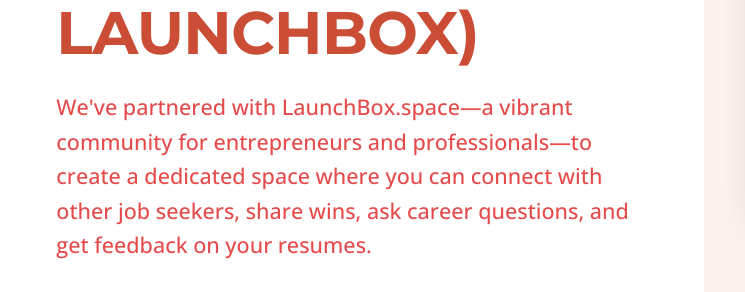
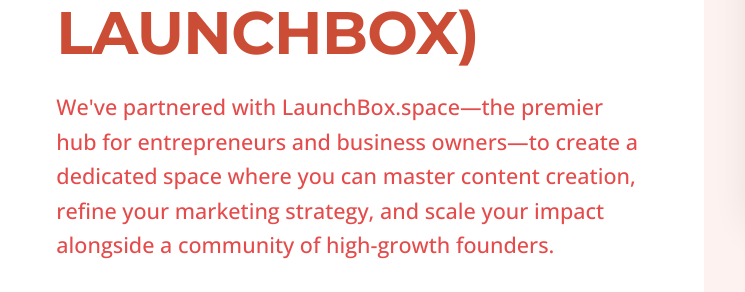
Before and after one commit to arielsan1/PandaPrintsPro, a website built with Vite: page community.html in a window 1280 px wide. Shown: the part 384-676 px from the top of the page, 0-745 px from the left. Built offline with nearby package versions, Linux system fonts and the light colour scheme; grey boxes are pictures that could not be loaded.

Commit message:
Update Community page positioning: target entrepreneurs and business owners

```diff
--- a/community.html
+++ b/community.html
@@ -6,7 +6,7 @@
     <meta name="viewport" content="width=device-width, initial-scale=1.0">
     <title>Community | PandaPrintsPro x LaunchBox</title>
     <meta name="description"
-        content="Join the PandaPrints community on LaunchBox. Connect with professionals, share wins, and get resume feedback.">
+        content="Join the PandaPrints community on LaunchBox. Connect with entrepreneurs, master content creation, and grow your business alongside a community of founders.">
     <link rel="preconnect" href="https://fonts.googleapis.com">
     <link rel="preconnect" href="https://fonts.gstatic.com" crossorigin>
     <link rel="stylesheet" href="https://cdnjs.cloudflare.com/ajax/libs/font-awesome/6.4.0/css/all.min.css">
@@ -109,9 +109,9 @@
             <div class="hero-left reveal">
                 <h1 class="hero-title">Join the PandaPrints Community <span class="text-accent">(Powered by
                         LaunchBox)</span></h1>
-                <p class="lead">We've partnered with LaunchBox.space—a vibrant community for entrepreneurs and
-                    professionals—to create a dedicated space where you can connect with other job seekers, share wins,
-                    ask career questions, and get feedback on your resumes.</p>
+                <p class="lead">We've partnered with LaunchBox.space—the premier hub for entrepreneurs and business
+                    owners—to create a dedicated space where you can master content creation, refine your marketing
+                    strategy, and scale your impact alongside a community of high-growth founders.</p>
                 <div class="hero-actions">
                     <a href="https://www.launchbox.space/[your-group-link]" target="_blank"
                         class="btn btn-primary btn-large">Join the Community on LaunchBox</a>
```
